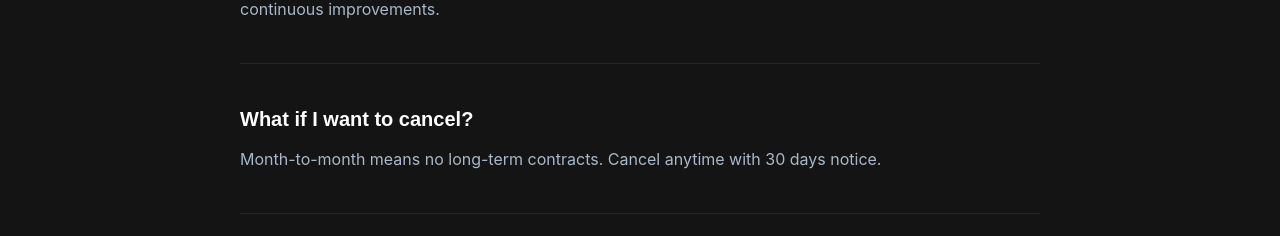
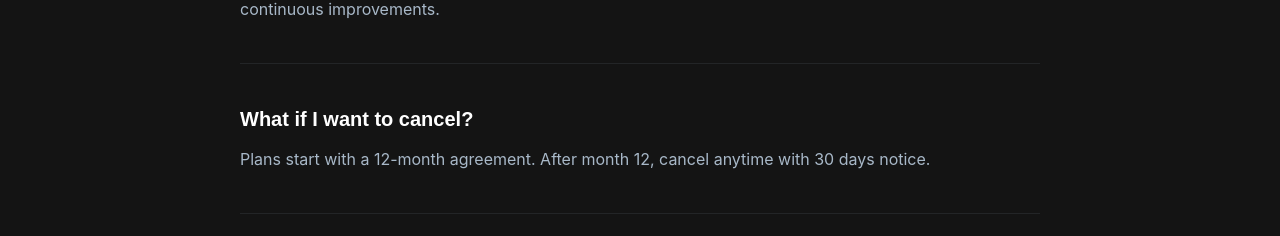
Before and after one commit to Darrin50/caliberwebstudio, a Next.js app: page /process in a window 1280 px wide. Shown: the part 2910-3146 px from the top of the page. Built offline with nearby package versions, Linux system fonts and the light colour scheme.

Commit message:
Fix process page: sync contract terms + fix duplicate page title

```diff
--- a/src/app/process/page.tsx
+++ b/src/app/process/page.tsx
@@ -4,7 +4,7 @@ import Nav from '@/components/Nav';
 import Footer from '@/components/Footer';
 
 export const metadata: Metadata = {
-  title: 'Our Process | Caliber Web Studio',
+  title: { absolute: 'Our Process | Caliber Web Studio' },
   description: 'See exactly how Caliber Web Studio builds your AI-powered website — free mockup first, you approve, then we launch in 24 hours.',
   alternates: { canonical: 'https://caliberwebstudio.com/process' },
 };
@@ -23,7 +23,7 @@ const faqs = [
   { q: "How long does the whole process take?", a: "From first contact to live site: typically 5-7 business days. Mockup in 48 hours, approval is on your timeline, launch within 24 hours of your go-ahead." },
   { q: "What if I need changes after launch?", a: "All plans include ongoing updates and maintenance. You're never on your own after we go live." },
   { q: "Do I own my site?", a: "Your content and domain are always yours. Your monthly plan covers hosting, maintenance, and continuous improvements." },
-  { q: "What if I want to cancel?", a: "Month-to-month means no long-term contracts. Cancel anytime with 30 days notice." },
+  { q: "What if I want to cancel?", a: "Plans start with a 12-month agreement. After month 12, cancel anytime with 30 days notice." },
 ];
 
 export default function ProcessPage() {
```
